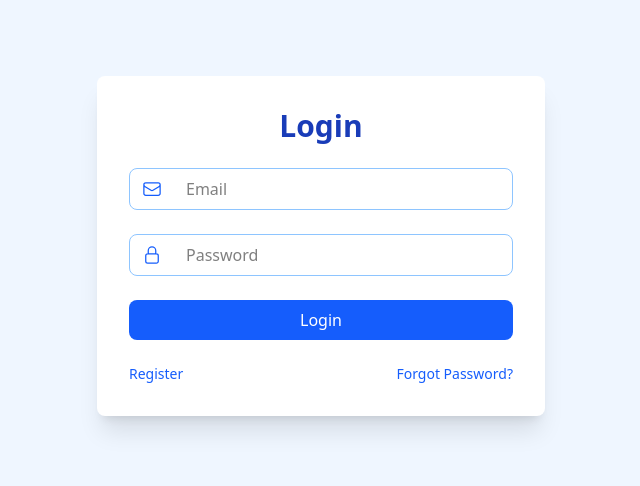
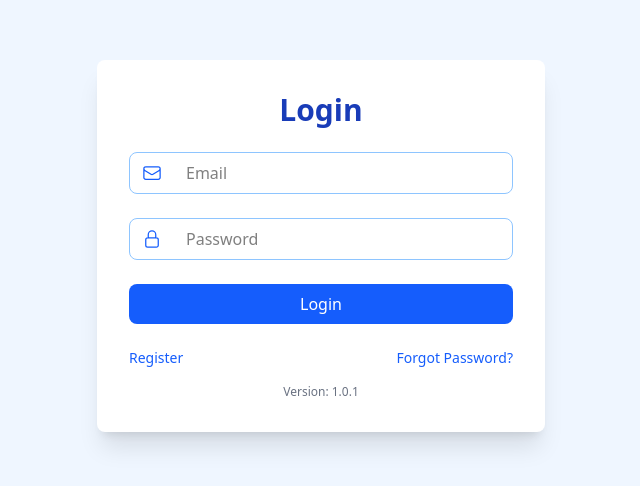
Before and after one commit to emirozturk/SpectralLibrary, a Vue app in the folder spectral-library-frontend/: page /login in a window 1280 px wide. Shown: the part 154-640 px from the top of the page, without its empty margins (319-959 px from the left). Built offline with nearby package versions, Linux system fonts and the light colour scheme.

Commit message:
Save work before version bump

```diff
--- a/spectral-library-frontend/package.json
+++ b/spectral-library-frontend/package.json
@@ -1,6 +1,6 @@
 {
   "name": "spectral-library-frontend",
-  "version": "0.0.0",
+  "version": "1.0.1",
   "private": true,
   "type": "module",
   "scripts": {
--- a/spectral-library-frontend/src/components/LoginPage.vue
+++ b/spectral-library-frontend/src/components/LoginPage.vue
@@ -4,6 +4,8 @@ import { useRouter } from 'vue-router'
 import { EnvelopeIcon, LockClosedIcon } from '@heroicons/vue/24/outline'
 import { post } from '../../lib/fetch-api'
 import { calculateMD5 } from '../../lib/auth'
+import packageJson from '../../package.json';
+const appVersion = packageJson.version;
 
 const email = ref('')
 const password = ref('')
@@ -92,6 +94,9 @@ const handleSubmit = async () => {
           Forgot Password?
         </RouterLink>
       </div>
+
+      <!-- Add Version at Bottom -->
+      <p class="text-xs text-gray-500 mt-4 text-center">Version: {{ appVersion }}</p>
     </div>
   </div>
 </template>
```
